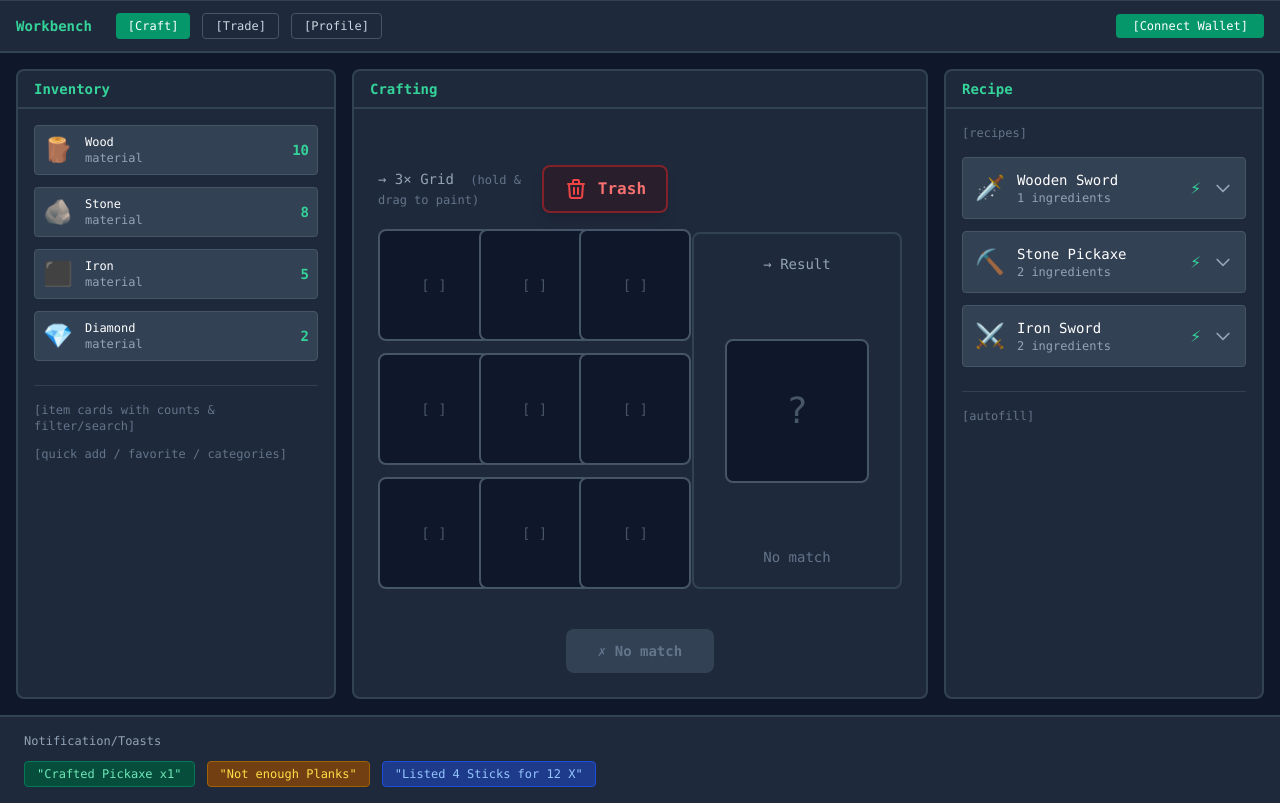
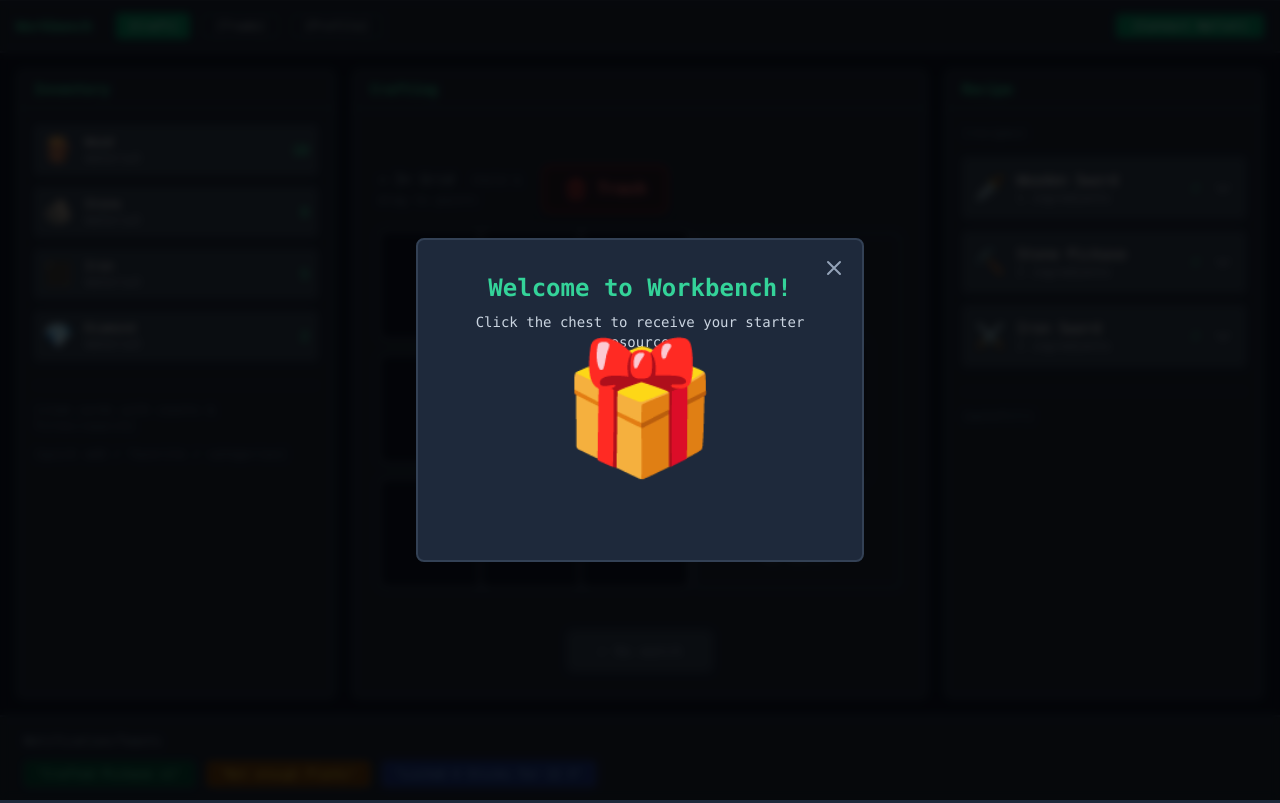
Before and after one commit to thundernan/workbench, a Vue app in the folder client/: page / in a window 1280 px wide. Built offline with nearby package versions, Linux system fonts and the light colour scheme.

Commit message:
feat: Add WelcomeChestModal component to Home.vue for enhanced user experience

```diff
--- /dev/null
+++ b/client/src/components/WelcomeChestModal.vue
@@ -0,0 +1,171 @@
+<template>
+  <div
+    v-if="isOpen"
+    class="fixed inset-0 bg-black/80 flex items-center justify-center z-50 backdrop-blur-sm"
+    @click.self="closeModal"
+  >
+    <div class="bg-slate-800 border-2 border-slate-700 rounded-lg p-8 max-w-md w-full mx-4 relative animate-fadeIn">
+      <!-- Close button -->
+      <button
+        @click="closeModal"
+        class="absolute top-4 right-4 text-slate-400 hover:text-white transition-colors"
+      >
+        <svg class="w-6 h-6" fill="none" stroke="currentColor" viewBox="0 0 24 24">
+          <path stroke-linecap="round" stroke-linejoin="round" stroke-width="2" d="M6 18L18 6M6 6l12 12" />
+        </svg>
+      </button>
+
+      <!-- Content -->
+      <div class="text-center">
+        <h2 class="text-2xl font-bold text-emerald-400 mb-2">Welcome to Workbench!</h2>
+        <p class="text-slate-300 text-sm mb-6">Click the chest to receive your starter resources</p>
+
+        <!-- Chest -->
+        <div class="mb-6">
+          <button
+            @click="openChest"
+            :disabled="isOpened"
+            class="text-9xl hover:scale-110 transition-all duration-300 cursor-pointer disabled:cursor-not-allowed disabled:opacity-50"
+            :class="{ 'animate-bounce': !isOpened }"
+          >
+            {{ isOpened ? '📭' : '🎁' }}
+          </button>
+        </div>
+
+        <!-- Rewards (shown after opening) -->
+        <div v-if="isOpened && rewards.length > 0" class="mb-6">
+          <div class="text-emerald-400 text-sm font-medium mb-3">You received:</div>
+          <div class="space-y-2">
+            <div
+              v-for="(reward, index) in rewards"
+              :key="index"
+              class="flex items-center justify-between bg-slate-700 rounded px-4 py-2 animate-slideIn"
+              :style="{ animationDelay: `${index * 0.1}s` }"
+            >
+              <div class="flex items-center gap-3">
+                <span class="text-2xl">{{ reward.item.icon }}</span>
+                <span class="text-white text-sm">{{ reward.item.name }}</span>
+              </div>
+              <span class="text-emerald-400 font-bold">× {{ reward.quantity }}</span>
+            </div>
+          </div>
+        </div>
+
+        <!-- Close button -->
+        <button
+          v-if="isOpened"
+          @click="closeModal"
+          class="w-full px-6 py-3 bg-emerald-600 hover:bg-emerald-700 text-white rounded-lg font-semibold transition-colors"
+        >
+          Start Crafting!
+        </button>
+      </div>
+    </div>
+  </div>
+</template>
+
+<script setup lang="ts">
+import { ref } from 'vue';
+import { useInventoryStore } from '@/stores/inventory';
+import { useToastStore } from '@/stores/toast';
+import type { Item } from '@/types';
+
+const inventoryStore = useInventoryStore();
+const toastStore = useToastStore();
+
+const isOpen = ref(true);
+const isOpened = ref(false);
+const rewards = ref<{ item: Item; quantity: number }[]>([]);
+
+// Available starter items
+const starterItems: Item[] = [
+  { id: 'wood', name: 'Wood', description: 'Basic crafting material', icon: '🪵', rarity: 'common', category: 'material' },
+  { id: 'stone', name: 'Stone', description: 'Hard material for tools', icon: '🪨', rarity: 'common', category: 'material' },
+  { id: 'iron', name: 'Iron', description: 'Metal for advanced crafting', icon: '⬛', rarity: 'uncommon', category: 'material' }
+];
+
+const openChest = () => {
+  if (isOpened.value) return;
+
+  // Generate random rewards
+  const rewardsList: { item: Item; quantity: number }[] = [];
+
+  // Always give some wood (5-10)
+  rewardsList.push({
+    item: starterItems[0],
+    quantity: Math.floor(Math.random() * 6) + 5
+  });
+
+  // Always give some stone (3-7)
+  rewardsList.push({
+    item: starterItems[1],
+    quantity: Math.floor(Math.random() * 5) + 3
+  });
+
+  // 70% chance to give iron (2-5)
+  if (Math.random() > 0.3) {
+    rewardsList.push({
+      item: starterItems[2],
+      quantity: Math.floor(Math.random() * 4) + 2
+    });
+  }
+
+  rewards.value = rewardsList;
+  isOpened.value = true;
+
+  // Add items to inventory
+  rewardsList.forEach(reward => {
+    inventoryStore.addItem(reward.item, reward.quantity);
+  });
+
+  // Show toast
+  toastStore.showToast({
+    type: 'success',
+    message: 'Starter resources received!'
+  });
+};
+
+const closeModal = () => {
+  if (!isOpened.value) {
+    toastStore.showToast({
+      type: 'warning',
+      message: 'Open the chest first!'
+    });
+    return;
+  }
+  isOpen.value = false;
+};
+</script>
+
+<style scoped>
+@keyframes fadeIn {
+  from {
+    opacity: 0;
+    transform: scale(0.9);
+  }
+  to {
+    opacity: 1;
+    transform: scale(1);
+  }
+}
+
+@keyframes slideIn {
+  from {
+    opacity: 0;
+    transform: translateX(-20px);
+  }
+  to {
+    opacity: 1;
+    transform: translateX(0);
+  }
+}
+
+.animate-fadeIn {
+  animation: fadeIn 0.3s ease-out;
+}
+
+.animate-slideIn {
+  animation: slideIn 0.4s ease-out forwards;
+  opacity: 0;
+}
+</style>
--- a/client/src/views/Home.vue
+++ b/client/src/views/Home.vue
@@ -269,12 +269,14 @@
     </div>
 
     <ToastNotification />
+    <WelcomeChestModal />
   </div>
 </template>
 
 <script setup lang="ts">
 import { ref, computed } from 'vue';
 import ToastNotification from '@/components/ToastNotification.vue';
+import WelcomeChestModal from '@/components/WelcomeChestModal.vue';
 import { useInventoryStore } from '@/stores/inventory';
 import { useRecipesStore } from '@/stores/recipes';
 import { useToastStore } from '@/stores/toast';
```
